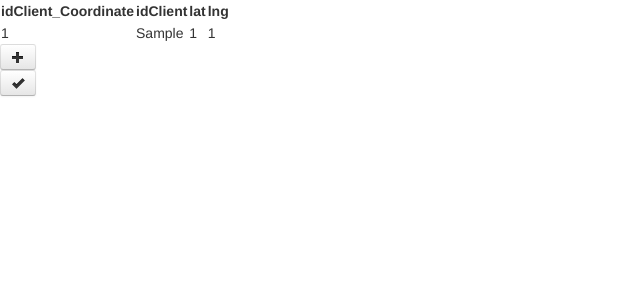
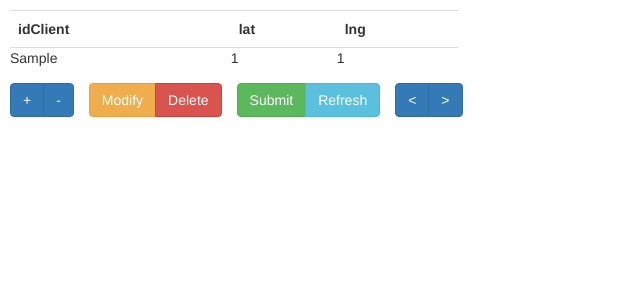
Before and after one commit to liangyaohua/swingmap, a PHP site: page /clientGPS.php in a window 1280 px wide. Shown: the top 300 px of the page, without its empty margins (0-640 px from the left). Run offline with PHP 8.4, Linux system fonts and the light colour scheme; tables that the repository leaves empty hold one stand-in row (values such as "Sample post"); some libraries are stand-ins or nearby versions.

Commit message:
clientGPS improve

```diff
--- a/clientGPS.php
+++ b/clientGPS.php
@@ -3,28 +3,20 @@
 
 	include_once(ROOT_PATH.'config.php');
 	include_once(ROOT_PATH.'model/db_connection.php');
+	include_once(ROOT_PATH.'model/get_clientGPS.php');
 
+	$page = isset($_GET['page'])?$_GET['page']:'0';
+	$line = isset($_GET['line'])?$_GET['line']:'20';
 
-	function get_clientGPS() {
-		global $connection;
-		$sql = "select * from client_coordinate";
-		$result = $connection->prepare($sql);
-		$result->execute();
-		$result->setFetchMode(PDO::FETCH_OBJ);
-
-		$clientGPS = array();
-
-		while($row = $result->fetch()) {
-				$clientGPS[$row->idClient_Coordinate]['idClient'] = $row->idClient;
-				$clientGPS[$row->idClient_Coordinate]['lat'] = $row->lat;
-				$clientGPS[$row->idClient_Coordinate]['lng'] = $row->lng;
-		}
-		return $clientGPS;
-	}
-
-	$clientGPS = get_clientGPS();
-	//print_r($clientGPS);
-	//die();
+	$clientGPS = get_clientGPS($page, $line);
+	$sql = "select count(*) as total from client_coordinate";
+	$result = $connection->prepare($sql);
+	$result->execute();
+	$result->setFetchMode(PDO::FETCH_OBJ);
+	$row = $result->fetch();
+	$total = $row->total;
+	$totalPage = $total / $line;
 
 	include_once(ROOT_PATH.'view/clientGPS.htm');
+	$connection = null;
 ?>
--- /dev/null
+++ b/model/get_clientGPS.php
@@ -0,0 +1,20 @@
+<?php
+	function get_clientGPS($page, $line) {
+		global $connection;
+		$start = intval($page)*intval($line);
+
+		$sql = "select idClient,lat,lng from `client_coordinate` limit ".$start.",".$line;
+		$result = $connection->prepare($sql);
+
+		$result->execute();
+		$result->setFetchMode(PDO::FETCH_OBJ);
+
+		$clientGPS = array();
+		for($i = 0; $row = $result->fetch(); $i++) {
+			$clientGPS[$i]['idClient'] = $row->idClient;
+			$clientGPS[$i]['lat'] = $row->lat;
+			$clientGPS[$i]['lng'] = $row->lng;
+		}
+		return $clientGPS;
+	}
+?>
--- a/view/clientGPS.htm
+++ b/view/clientGPS.htm
@@ -6,40 +6,125 @@
 		<meta http-equiv="X-UA-Compatible" content="IE=edge,chrome=1">
 		<meta name="viewport" content="width=device-width, initial-scale=1.0">
 		<link rel="icon" type="image/png" href="<?php echo HOST;?>/view/img/favicon.png"/>
-		<link rel="stylesheet" media="screen" href="<?php echo HOST;?>/view/css/bootstrap.min.css">
+		<link rel="stylesheet" href="//netdna.bootstrapcdn.com/bootstrap/3.0.0-rc1/css/bootstrap.min.css">
+		<style>
+			.table {
+				width: 35%;
+				margin: 10px
+			}
+			.table tbody > tr > td{
+				padding: 0
+			}
+			.btn-group {
+				margin: 5px 5px 5px 10px
+			}
+			input {
+				margin: 2px 0 2px 0
+			}
+			#result {
+				margin: 10px
+			}
+		</style>
 	</head>
 	<body>
-		<table>
-			<tr><th>idClient_Coordinate</th><th>idClient</th><th>lat</th><th>lng</th></tr>
+		<div id="result"></div>
+		<div id="clientGPS">
+			<table class="table table-hover">
+				<tr><th>idClient</th><th>lat</th><th>lng</th></tr>
 				<?php
-				foreach($clientGPS as $key => $value) {
-					echo "<tr><td>".$key."</td><td>".$value['idClient']."</td><td>".$value['lat']."</td><td>".$value['lng']."</td></tr>";
+					foreach($clientGPS as $value) {
+						echo "<tr><td>".$value['idClient']."</td><td>".$value['lat']."</td><td>".$value['lng']."</td></tr>";
 					}
 				?>
 			<table>
-		<table id="table">
-		</table>
-		<button id="add" class="btn btn-small" type="button"><i class="icon-plus"></i></button>
-		<div id="more"></div>
-		<button id="submit" class="btn btn-small" type="button"><i class="icon-ok"></i></button>
-		<div id="result" class="alert alert-info"></div>
+		</div>
+		<div class="btn-group">
+			<button id="add" class="btn btn-primary btn-small" type="button">+</button>
+			<button id="cancel" class="btn btn-primary btn-small" type="button">-</button>
+		</div>
+		<div class="btn-group">
+			<button id="modify" class="btn btn-warning btn-small" type="button">Modify</button>
+			<button id="delete" class="btn btn-danger btn-small" type="button">Delete</button>
+		</div>
+		<div class="btn-group">
+			<button id="submit" class="btn btn-success btn-small" type="button">Submit</button>
+			<button id="refresh" class="btn btn-info btn-small" type="button">Refresh</button>
+		</div>
+		<div class="btn-group">
+			<button id="pre" class="btn btn-primary btn-small" type="button"><</button>
+			<button id="next" class="btn btn-primary btn-small" type="button">></button>
+		</div>
 	</body>
 	<script type="text/javascript" src="<?php echo HOST;?>/view/js/jquery-1.10.1.min.js"></script>
-	<script type="text/javascript" src="<?php echo HOST;?>/view/js/bootstrap.min.js"></script>
+	<script src="//netdna.bootstrapcdn.com/bootstrap/3.0.0-rc1/js/bootstrap.min.js"></script>
 	<script type="text/javascript">
-		$(document).ready(function() {
+		var totalPage = <?php echo $totalPage; ?>;
+		$(document).ready(function(){
+			$("#result").hide();
+
+			var i = 0;
 			$("#add").click(function(){
-				$("#more").html("idClient: <input type='text' id='idClient'></input> lat: <input type='text' id='lat'></input> lng: <input type='text' id='lng'></input><br>");
+				$(".table").append("<tr id='new'><td><input type='text' id='idClient" + i + "'></input></td><td><input type='text' id='lat" + i + "'></input></td><td><input type='text' id='lng" + i + "'></input></td><tr>");
+				i++;
+			});
+
+			$('#cancel').click(function(){
+				$("#new").last().empty().remove();
 			});
 
 			$("#submit").click(function(){
-				var idClient = $("#idClient").val();
-				var lat = $("#lat").val();
-				var lng = $("#lng").val();
-				var data = '[{"idClient":"' + idClient + '","lat":' + lat + ',"lng":' + lng + '}]';
+				var j;
+				var data = '[';
+				var idClient;
+				var lat;
+				var lng;
+
+				for(j = 0; j < i-1; j++) {
+					idClient = $("#idClient"+ j).val();
+					lat = $("#lat" + j).val();
+					lng = $("#lng" + j).val();
+					if(idClient != "undefined" && lat != undefined && lng != undefined)
+						data += '{"idClient":"' + idClient + '","lat":' + lat + ',"lng":' + lng + '},';
+				}
+				idClient = $("#idClient"+ j).val();
+				lat = $("#lat" + j).val();
+				lng = $("#lng" + j).val();
+				if(idClient != "undefined" && lat != undefined && lng != undefined)
+					data += '{"idClient":"' + idClient + '","lat":' + lat + ',"lng":' + lng + '}';
+				data += ']';
+
+				//alert(data);
 				var downloadUrl = "<?php echo HOST;?>/controller/addClientGPS.php?data=" + data;
-				//alert(downloadUrl);
 				// ajax
+				ajaxUpdate(downloadUrl, "#result");
+				$("#result").fadeIn();
+			});
+			$("#refresh").click(function(){
+				var downloadUrl = "<?php echo HOST;?>/clientGPS.php?page=0&line=20";
+				ajaxUpdate(downloadUrl, "#clientGPS");
+			});
+			var page = 0;
+			$("#next").click(function(){
+				page++;
+				if(page <= totalPage) {
+					var downloadUrl = "<?php echo HOST;?>/clientGPS.php?page=" + page + "&line=20";
+					ajaxUpdate(downloadUrl, "#clientGPS");
+				} else {
+					page--;
+				}
+			});
+			$("#pre").click(function(){
+				page--;
+				if(page >= 0) {
+					var downloadUrl = "<?php echo HOST;?>/clientGPS.php?page=" + page + "&line=20";
+					ajaxUpdate(downloadUrl, "#clientGPS");
+				} else {
+					page++;
+				}
+			});
+		});
+
+		function ajaxUpdate(downloadUrl, divID) {
 			var xmlhttp;
 			if (window.XMLHttpRequest) {// code for IE7+, Firefox, Chrome, Opera, Safari
 				xmlhttp = new XMLHttpRequest();
@@ -48,17 +133,11 @@
 			}
 			xmlhttp.onreadystatechange = function() {
 				if(xmlhttp.readyState == 4 && xmlhttp.status == 200) {
-						$("#result").html(xmlhttp.responseText);
-						$("#result").show();
-					} else {
-						$("#result").html("loading...");
-						$("#result").show();
+					$(divID).html(xmlhttp.responseText);
 				}
 			}
 			xmlhttp.open("GET", downloadUrl, true);
 			xmlhttp.send();
-			});
-			$("#result").hide();
-		});
+		}
 	</script>
 </html>
```
Also changed, not shown: controller/addClientGPS.php (+8 -7 lines). Lines whose indentation alone changed are shown as unchanged.
